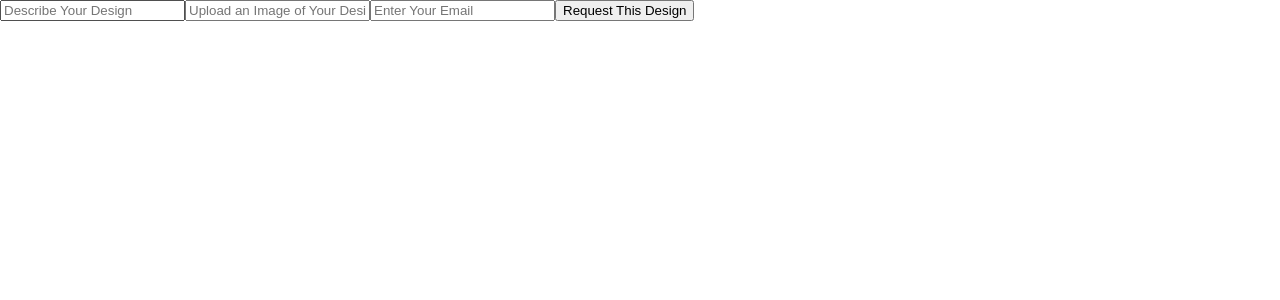
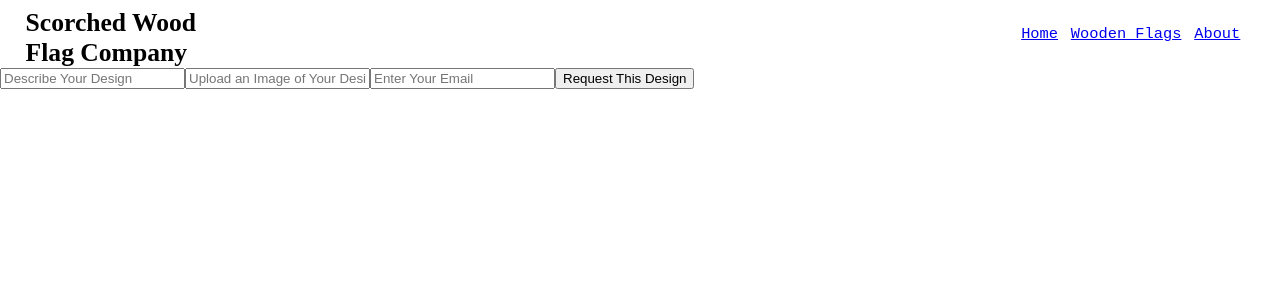
Before and after one commit to TravisExline/flag-company-site, a React (Create React App) app: page /custom in a window 1280 px wide. Shown: the top 300 px of the page. Built offline with nearby package versions, Linux system fonts and the light colour scheme; a web font is replaced by a local one.

Commit message:
working on cutom form

```diff
--- a/src/components/CustomForm.js
+++ b/src/components/CustomForm.js
@@ -1,4 +1,6 @@
 import React from 'react'
+import NavBar from './NavBar'
+import '../style/CustomForm.css'
 import {createFlag} from '../actions/flagActions'
 import {connect} from 'react-redux'
 
@@ -22,6 +24,11 @@ class CustomForm extends React.Component {
 
     render() {
         return (
+            <div>
+                <div className="custom-header">
+                    <h1 id="custom-company-name">Scorched Wood Flag Company</h1>
+                    <div className='nav-holder'><NavBar/></div>
+                </div>
                 <div className='custom-form-holder'>
                     <form className='custom-flag-form' onSubmit={event => this.handleSubmit(event)}>
                         <input className='design-description' type='text' name='customDesign' placeholder='Describe Your Design' onChange={event => this.handleChange(event)} value={this.props.customDesign}/>
@@ -30,6 +37,7 @@ class CustomForm extends React.Component {
                         <input className='submit-flag' type='submit' value='Request This Design' />
                     </form>
                 </div>
+            </div>
         )
     }
 }
--- /dev/null
+++ b/src/style/CustomForm.css
@@ -0,0 +1,15 @@
+.custom-header {
+    display: flex;
+    justify-content: space-between;
+    align-items: center;
+    width: 96.9vw;
+}
+
+#custom-company-name {
+    text-align: left;
+    margin: 0;
+    font-size: 2vw;
+    padding-left: 2vw;
+    padding-top: 1vh;
+    width: 15vw;
+}
```
Lines whose indentation alone changed are shown as unchanged.
